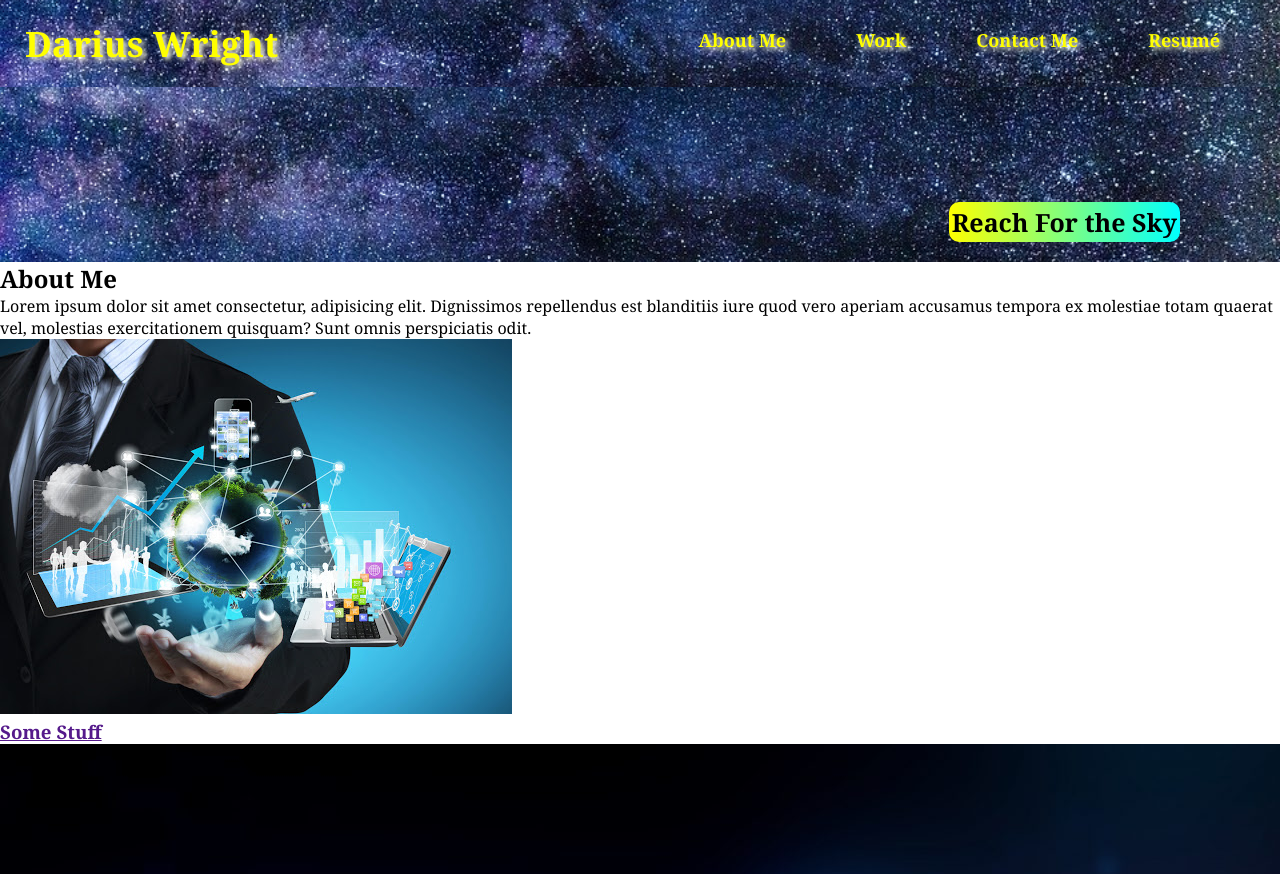
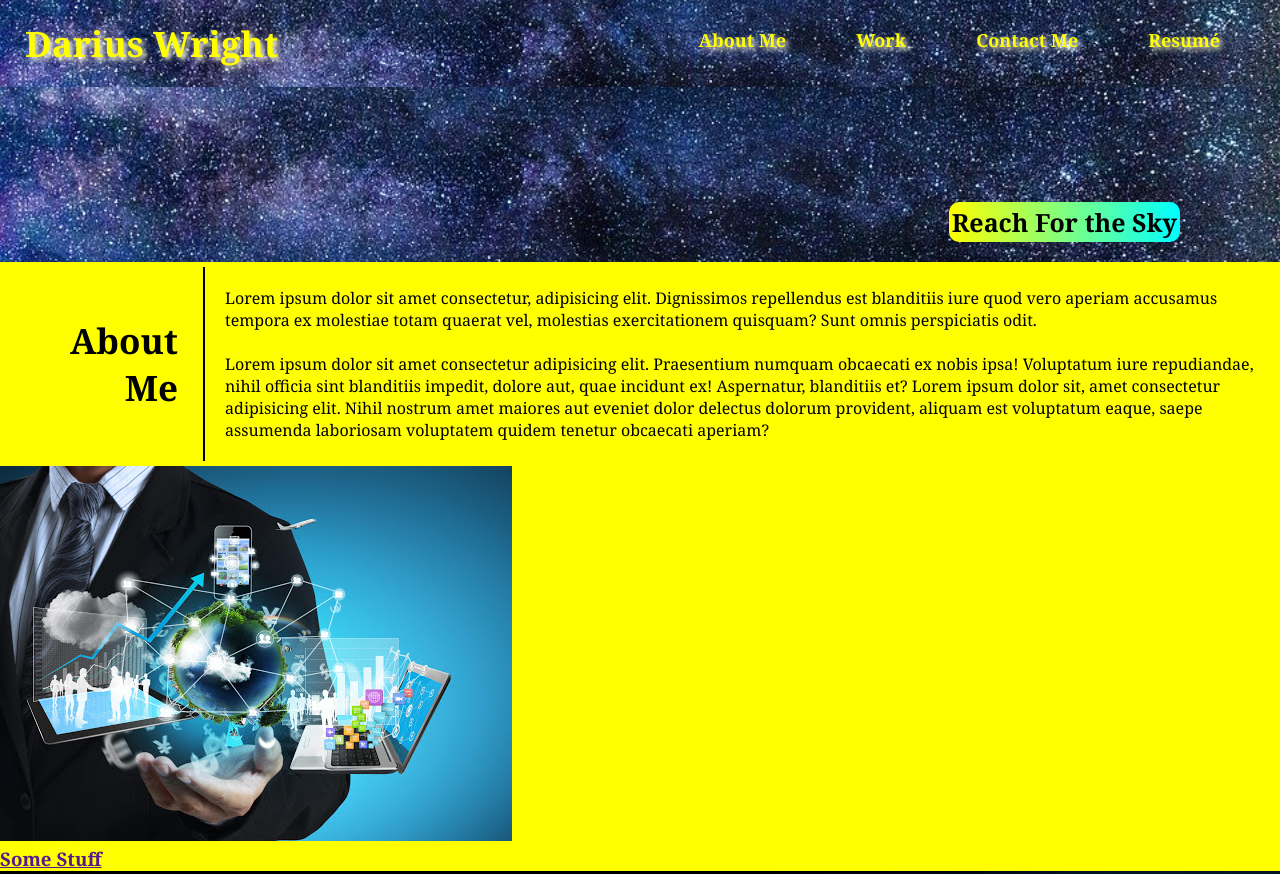
Before and after one commit to DariusJWright/DariusWright, a plain HTML site: page index.html in a window 1280 px wide. Shown: the top 874 px of the page. Drawn offline with Linux system fonts and the light colour scheme.

Commit message:
styled about me

```diff
--- a/assets/style.css
+++ b/assets/style.css
@@ -6,6 +6,7 @@
 
 body {
     font-family: Georgia, 'Times New Roman', Times, serif;
+    background-color: yellow;
 }
 
 Header {
@@ -23,10 +24,12 @@ header h1 {
     font-weight: bold;
     font-size: 35px;
     color: yellow;
-    margin: 0;
-
     text-shadow: 3px 3px 5px lightyellow;
     transition: 1s;
+}
+
+header h1:hover {
+    font-size: 200px;
 }
 
 header nav {
@@ -65,6 +68,7 @@ header a:hover {
     border-radius: 10px;
     background-color: yellow;
     color: black;
+    padding: 5px;
     background-image: linear-gradient(135deg, yellow, cyan);
     transform: rotateY(360deg);
 }
@@ -93,3 +97,23 @@ header a:hover {
 .big-photo h3:hover{
     transform: rotateY(360deg) ;
 }
+
+.about-me {
+    display: flex;
+    align-items: center;
+    justify-content: center;
+}
+
+.about-me h2 {
+    font-size: 35px;
+    margin-left: 50px;
+    padding: 20px;
+    text-align: right;
+}
+
+.about-me p {
+    margin: 5px 5px 5px 5px;
+    padding: 20px;
+    border-left: 2px solid black;
+    text-align: left;
+}
--- a/index.html
+++ b/index.html
@@ -36,15 +36,15 @@
     </div>
 
     <section id="about" class="about-me">
-        <div class="about-title">
-            <h2>About Me</h2>
-        </div>
+        <h2>About Me</h2>
 
-        <div class="about-text">
-            <p>
-                Lorem ipsum dolor sit amet consectetur, adipisicing elit. Dignissimos repellendus est blanditiis iure quod vero aperiam accusamus tempora ex molestiae totam quaerat vel, molestias exercitationem quisquam? Sunt omnis perspiciatis odit.
-            </p>
-        </div>
+        <p>
+            Lorem ipsum dolor sit amet consectetur, adipisicing elit. Dignissimos repellendus est blanditiis iure quod vero aperiam accusamus tempora ex molestiae totam quaerat vel, molestias exercitationem quisquam? Sunt omnis perspiciatis odit.
+            <br>
+            <br>
+            Lorem ipsum dolor sit amet consectetur adipisicing elit. Praesentium numquam obcaecati ex nobis ipsa! Voluptatum iure repudiandae, nihil officia sint blanditiis impedit, dolore aut, quae incidunt ex! Aspernatur, blanditiis et? Lorem ipsum dolor sit, amet consectetur adipisicing elit. Nihil nostrum amet maiores aut eveniet dolor delectus dolorum provident, aliquam est voluptatum eaque, saepe assumenda laboriosam voluptatem quidem tenetur obcaecati aperiam?
+        </p>
+
     </section>
 
     <section id="work" class="work">
```
